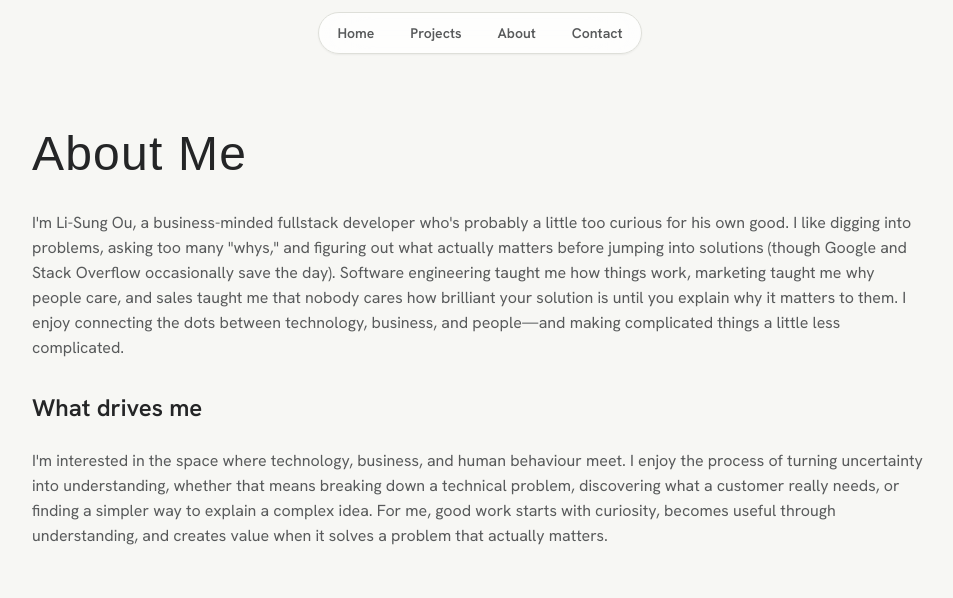
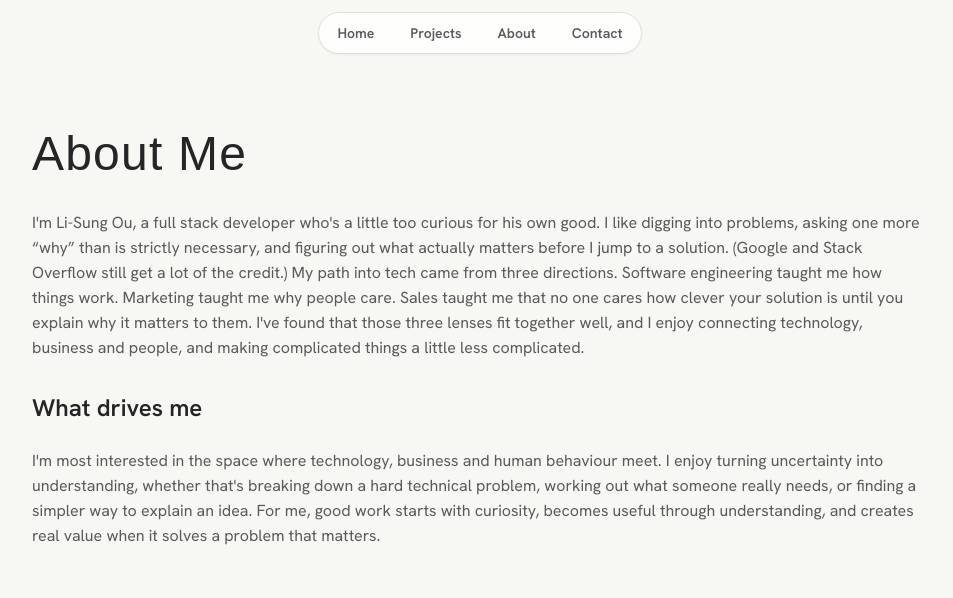
Before and after one commit to PeterOu8/Li-Sung-s-Portfolio, a Next.js app: page /about in a window 1280 px wide. Shown: the top 598 px of the page, without its empty margins (160-1113 px from the left). Built offline with nearby package versions, Linux system fonts and the light colour scheme; a web font is replaced by a local one.

Commit message:
updated info

```diff
--- a/src/app/about/page.tsx
+++ b/src/app/about/page.tsx
@@ -7,27 +7,28 @@ export default function AboutPage() {
       <div className="flex flex-col">
         <h1 className="page-title">About Me</h1>
         <p className="py-8 text-base leading-[25px] text-muted">
-          I&apos;m Li-Sung Ou, a business-minded fullstack developer who&apos;s
-          probably a little too curious for his own good. I like digging into
-          problems, asking too many &quot;whys,&quot; and figuring out what
-          actually matters before jumping into solutions (though Google and
-          Stack Overflow occasionally save the day). Software engineering taught
-          me how things work, marketing taught me why people care, and sales
-          taught me that nobody cares how brilliant your solution is until you
-          explain why it matters to them. I enjoy connecting the dots between
-          technology, business, and people—and making complicated things a
-          little less complicated.
+          I&apos;m Li-Sung Ou, a full stack developer who&apos;s a little too
+          curious for his own good. I like digging into problems, asking one
+          more “why” than is strictly necessary, and figuring out what actually
+          matters before I jump to a solution. (Google and Stack Overflow still
+          get a lot of the credit.) My path into tech came from three
+          directions. Software engineering taught me how things work. Marketing
+          taught me why people care. Sales taught me that no one cares how
+          clever your solution is until you explain why it matters to them.
+          I&apos;ve found that those three lenses fit together well, and I enjoy
+          connecting technology, business and people, and making complicated
+          things a little less complicated.
         </p>
         <div>
           <h2 className="section-title">What drives me</h2>
           <p className="pt-6 text-base leading-[25px] text-muted">
-            I&apos;m interested in the space where technology, business, and
-            human behaviour meet. I enjoy the process of turning uncertainty
-            into understanding, whether that means breaking down a technical
-            problem, discovering what a customer really needs, or finding a
-            simpler way to explain a complex idea. For me, good work starts with
-            curiosity, becomes useful through understanding, and creates value
-            when it solves a problem that actually matters.
+            I&apos;m most interested in the space where technology, business and
+            human behaviour meet. I enjoy turning uncertainty into
+            understanding, whether that&apos;s breaking down a hard technical
+            problem, working out what someone really needs, or finding a simpler
+            way to explain an idea. For me, good work starts with curiosity,
+            becomes useful through understanding, and creates real value when it
+            solves a problem that matters.
           </p>
         </div>
       </div>
--- a/src/components/Hero.tsx
+++ b/src/components/Hero.tsx
@@ -18,11 +18,12 @@ export const HeroSection = () => {
             <p className="ml-1 text-lg">Australia</p>
           </div>
           <p className="max-w-xl text-base leading-[25px]">
-            I’m a fullstack fueled by caffeine and late-night coding sessions.
+            I'm a fullstack developer fueled by caffeine and late-night coding
+            sessions.
           </p>
           <div className="mt-4 flex flex-wrap items-center gap-4">
             <Button asChild>
-                <Link href="/AU.pdf" target="_blank" rel="noreferrer">
+              <Link href="/Resume.pdf" target="_blank" rel="noreferrer">
                 <span className="font-semibold">Resume</span>
                 <FileDown aria-hidden="true" />
               </Link>
```
Also changed, not shown: 1 other file (tests, documents, lock files or other folders).
